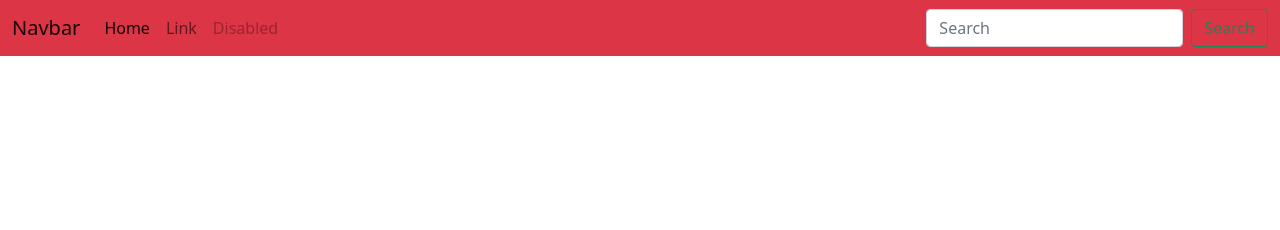
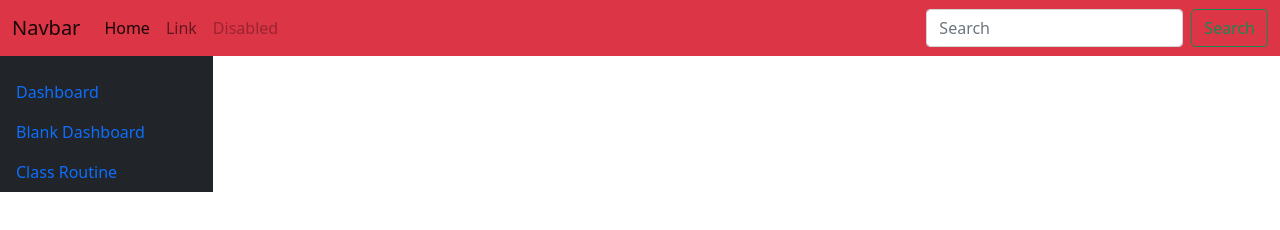
Before and after one commit to fluttry/an-htmlclass, a plain HTML site: page admin/dashbord.html in a window 1280 px wide. Drawn offline with Linux system fonts and the light colour scheme.

Commit message:
its fine

```diff
--- a/admin/dashbord.html
+++ b/admin/dashbord.html
@@ -38,19 +38,27 @@
       <!-- top navebar end here-->
 
       <!--Dashboard body start here-->
-<!-- Dashboard Body starts -->
-    <div class="container-fluid">
-        <div class="row">
-            <!-- Sidebar menu-->
-
-
-            <main class="col-md-9 ms-sm-auto col-lg-10 px-md-4">
-                <!-- Main Content -->
-
-            </main>
+      <nav class="col-md-3 col-lg-2 d-md-block bg-dark">
+        <div class="position-sticky pt-3">
+            <ul class="nav flex-column">
+                <li class="nav-item">
+                    <a class="nav-link active" href="/dashboard.html">
+                        Dashboard
+                    </a>
+                </li>
+                <li class="nav-item">
+                    <a class="nav-link" href="/blank-dashboard.html">
+                        Blank Dashboard
+                    </a>
+                </li>
+                <li class="nav-item">
+                    <a class="nav-link" href="/routine.html">
+                        Class Routine
+                    </a>
+                </li>
+            </ul>
         </div>
-    </div>
-    <!-- Dashboard Body ends -->
+    </nav>
       <!--Dashboard body end here-->
     <script type="javascript" src="../js/bootstrap.bundle.min.js"</script>
 
```
